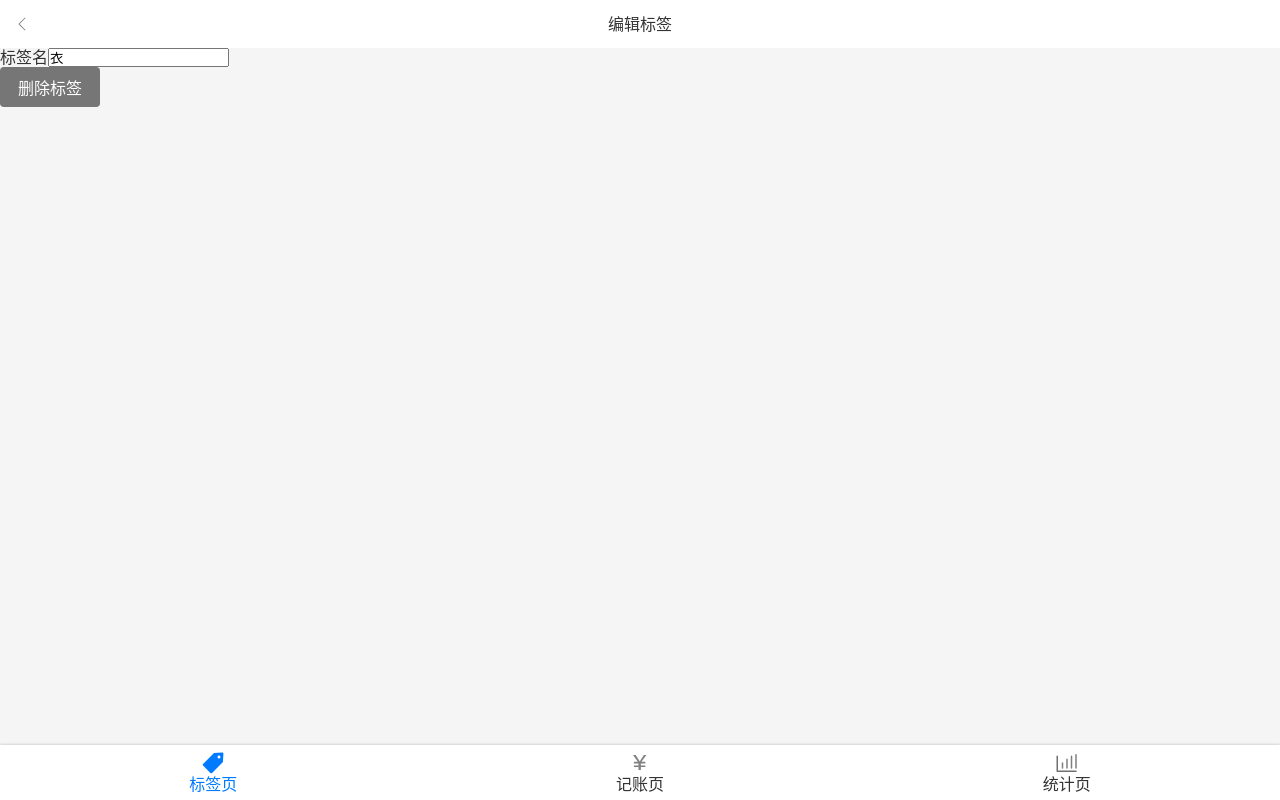
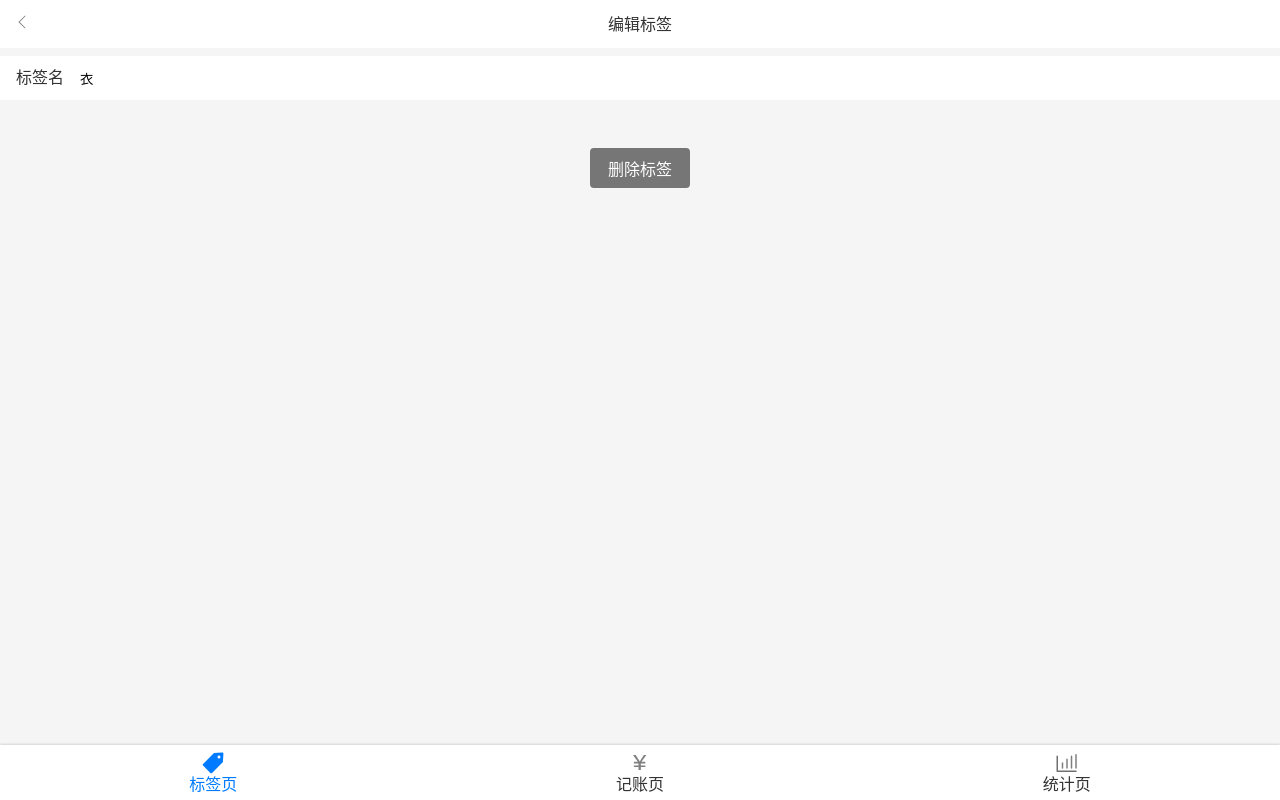
Before and after one commit to jeanie-lu1105/morney-react, a React (Vite) app: page /tags/1 in a window 1280 px wide. Built offline with nearby package versions, Linux system fonts and the light colour scheme.

Commit message:
remove tag

```diff
--- /dev/null
+++ b/src/components/Center.tsx
@@ -0,0 +1,10 @@
+import styled from "styled-components";
+
+const Center = styled.div`
+  display: flex;
+  justify-content: center;
+  align-items: center;
+  flex-direction: column;
+`;
+
+export { Center };
--- a/src/components/FormItem.tsx
+++ b/src/components/FormItem.tsx
@@ -15,7 +15,7 @@ const LabeledInput = styled.label`
   > input {
     width: 100%;
     display: block;
-    height: 72px;
+    height: 44px;
     background: none;
     border: none;
   }
--- a/src/components/Icon.tsx
+++ b/src/components/Icon.tsx
@@ -13,8 +13,14 @@ const Icon = (props: TIcon) => {
     return <span style={{ width: "16px", height: "16px" }}></span>;
   return (
     <>
-      <props.icon fill={props.color || "grey"} className="icon" />
-      {props.to && <Link to={props.to}>{props.displayName}</Link>}
+      {props.to && (
+        <Link to={props.to}>
+          <props.icon fill={props.color || "grey"} className="icon" />
+        </Link>
+      )}
+      {!props.to && (
+        <props.icon fill={props.color || "grey"} className="icon" />
+      )}
     </>
   );
 };
--- /dev/null
+++ b/src/components/Space.tsx
@@ -0,0 +1,6 @@
+import styled from "styled-components";
+
+const Spaces = styled.div`
+  height: 16px;
+`;
+export { Spaces };
--- a/src/useTags.tsx
+++ b/src/useTags.tsx
@@ -4,8 +4,13 @@ import { TagList } from "./constants/icon.const";
 const useTags = () => {
   const [tags, setTags] = useState<{ id: number; name: string }[]>(TagList);
   const findTag = (id: number) => tags.filter((t) => t.id === id)[0];
-  const updateTag = (id: number, { name }: { name: string }) =>
-    setTags(tags.map((t) => (t.id === id ? { ...t, name } : t)));
+  const updateTag = (id: number, { name }: { name: string }) => {
+    // setTags(tags.map((t) => (t.id === id ? { ...t, name } : t)));
+    const index = tags.findIndex((t) => t.id === id);
+    const tagsClone = JSON.parse(JSON.stringify(tags));
+    tagsClone.splice(index, 1, { id, name });
+    setTags(tagsClone);
+  };
   const deleteTag = (id: number) => setTags(tags.filter((t) => t.id !== id));
   return { tags, setTags, findTag, updateTag, deleteTag };
 };
--- a/src/views/Money.tsx
+++ b/src/views/Money.tsx
@@ -20,8 +20,6 @@ function Money() {
   };
   return (
     <Layout>
-      {selected.note}
-      <br />
       <TagsSection
         value={selected.tagIds}
         onChange={(tagIds) => updateSelected({ tagIds })}
--- a/src/views/Tag.tsx
+++ b/src/views/Tag.tsx
@@ -6,6 +6,9 @@ import styled from "styled-components";
 import Icon from "@/components/Icon";
 import { ICONS_MAP } from "@/icons";
 import { Button } from "@/components/Button";
+import { Input } from "@/components/FormItem";
+import { Center } from "@/components/Center";
+import { Spaces } from "@/components/Space";
 
 const Wrapper = styled.div`
   display: flex;
@@ -36,34 +39,60 @@ const TopBar = styled.header`
   background-color: #fff;
 `;
 
+const InputWrapper = styled.div`
+  background-color: #fff;
+  padding: 0 16px;
+  margin-top: 8px;
+`;
+
 const Tag: React.FC = () => {
-  const { findTag } = useTags();
+  const { findTag, updateTag, deleteTag } = useTags();
   const { id } = useParams<Params>();
   const tag = findTag(parseInt(id || "-1"));
-  if (!tag) {
-    return (
-      <Layout>
-        <div>Tag not found</div>
-      </Layout>
-    );
-  }
+  const onChange = (e) => {
+    updateTag(tag.id, { name: e.target.value });
+  };
+  const deleteTagToggle = () => {
+    deleteTag(tag.id);
+    window.history.back();
+  };
+
+  const tagContent = (tag: { id: number; name: string }) => (
+    <>
+      <InputWrapper>
+        <Input
+          label="标签名"
+          type="text"
+          value={tag.name}
+          placeholder="标签名"
+          onChange={onChange}
+        />
+      </InputWrapper>
+      <Center>
+        <Spaces />
+        <Spaces />
+        <Spaces />
+        <Button onClick={deleteTagToggle}>删除标签</Button>
+      </Center>
+    </>
+  );
+
   return (
     <Layout>
       <Wrapper>
         <TopBar>
-          <Icon icon={ICONS_MAP.left} displayName="left"></Icon>
+          <Icon icon={ICONS_MAP.left} displayName="left" to="/tags"></Icon>
           <span>编辑标签</span>
           <Icon />
         </TopBar>
-        <div>
-          <label>
-            <span>标签名</span>
-            <input type="text" value={tag.name} />
-          </label>
-        </div>
-        <div>
-          <Button>删除标签</Button>
-        </div>
+
+        {tag ? (
+          tagContent(tag)
+        ) : (
+          <Center>
+            <div>Tag not found</div>
+          </Center>
+        )}
       </Wrapper>
     </Layout>
   );
--- a/src/views/Tags.tsx
+++ b/src/views/Tags.tsx
@@ -1,6 +1,8 @@
 /* eslint-disable no-extra-boolean-cast */
+import { Center } from "@/components/Center";
 import Icon from "@/components/Icon";
 import Layout from "@/components/Layout";
+import { Spaces } from "@/components/Space";
 import { ICONS_MAP } from "@/icons";
 import { createId } from "@/lib/createId";
 import { useTags } from "@/useTags";
@@ -37,17 +39,6 @@ const Button = styled.button`
   cursor: pointer;
 `;
 
-const Center = styled.div`
-  display: flex;
-  justify-content: center;
-  align-items: center;
-  flex-direction: column;
-`;
-
-const Spaces = styled.div`
-  height: 16px;
-`;
-
 function Tags() {
   const { tags, setTags } = useTags();
   const onAddTag = () => {
--- a/src/views/money/NotesSection.tsx
+++ b/src/views/money/NotesSection.tsx
@@ -4,7 +4,7 @@ import { type ChangeEventHandler } from "react";
 import styled from "styled-components";
 
 const Wrapper = styled.section`
-  padding: 10px 16px;
+  padding: 14px 16px;
   background-color: #f5f5f5;
   font-size: 14px;
 `;
--- a/src/views/money/TagsSection.tsx
+++ b/src/views/money/TagsSection.tsx
@@ -2,9 +2,7 @@
 /* eslint-disable @typescript-eslint/no-unused-vars */
 /* eslint-disable react-refresh/only-export-components */
 /* eslint-disable @typescript-eslint/no-explicit-any */
-import { TagList } from "@/constants/icon.const";
 import { useTags } from "@/useTags";
-import { useState } from "react";
 import styled from "styled-components";
 
 const Wrapper = styled.section`
```
